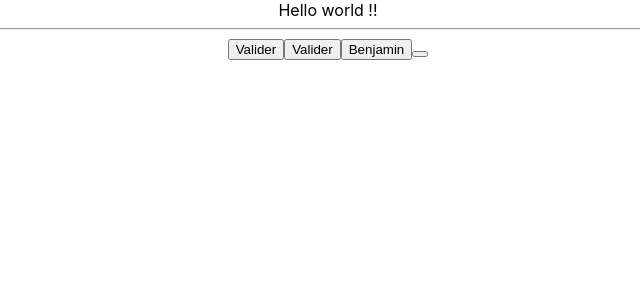
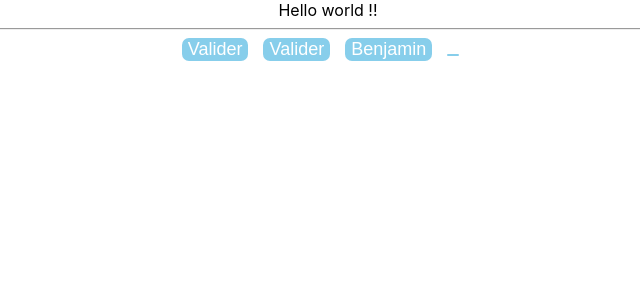
Before and after one commit to RDestrez/2023-10-09-tjs, a React (Create React App) app: page / in a window 1280 px wide. Shown: the top 300 px of the page, without its empty margins (312-952 px from the left). Built offline with nearby package versions, Linux system fonts and the light colour scheme.

Commit message:
css button

```diff
--- a/src/App/App.jsx
+++ b/src/App/App.jsx
@@ -9,7 +9,7 @@ function App() {
      Hello world !!
      <hr/>
      <Button text="Valider" onbuttonclick={(param)=>{console.log('action',param)}}/>
-     <Button text="Valider"/>
+     <Button text="Valider" onbuttonclick/>
      <Button text="Benjamin"/>
      <Button x={[1,2]} c={{abc:123}} s="cc" n={1} b="true" g={undefined} />
     </div>
--- a/src/App/components/uis/Button/Button.css
+++ b/src/App/components/uis/Button/Button.css
@@ -0,0 +1,14 @@
+.Button{
+    border: none;
+border-radius: 7px;
+padding: 5px 10 px;
+color : white;
+font-size:large;
+font:900;
+background-color: skyblue;
+margin-right: 15px;
+margin-bottom:15px;
+
+box-shadow: 15px 15 px 25px grey;
+
+}
--- a/src/App/components/uis/Button/Button.jsx
+++ b/src/App/components/uis/Button/Button.jsx
@@ -1,4 +1,5 @@
 import React from "react";
+import './Button.css'
 
 /*function Button(props) {
     return (<button>Benjamin</button>);
@@ -8,8 +9,8 @@ const Button = (props) => {
     console.log(props);
     return <button className="Button" onClick={(evt)=>
         // traitement de l'event prealable propre au composant
-         {console.log(evt);
-
+         {
+            console.log(evt);
             //declenchement de la fonction envoyée par les props
             props.onbuttonclick('on a tappé sur Benjamin');
          }}>{props.text}</button>;
```
